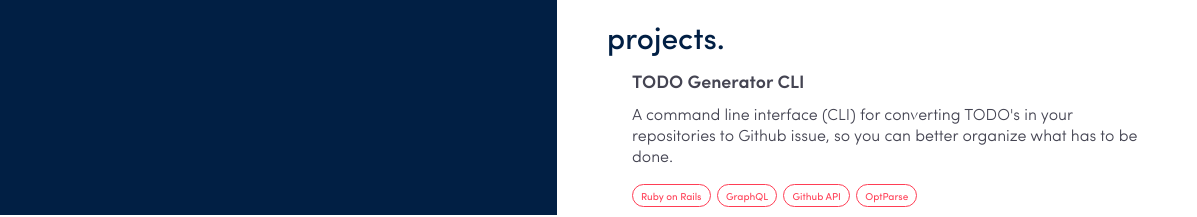
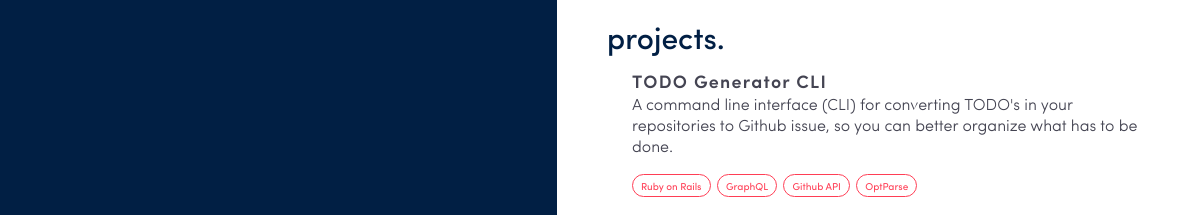
Before and after one commit to rkabani19/rkabani19.github.io, a Gatsby site in the folder version-2.0/: page / in a window 1280 px wide. Shown: the part 585-802 px from the top of the page, 83-1280 px from the left. Built offline with nearby package versions, Linux system fonts and the light colour scheme; Gatsby itself is replaced by a stand-in of ours.

Commit message:
missc fixes & make right container scrollable on overflow

```diff
--- a/version-2.0/src/components/projects.js
+++ b/version-2.0/src/components/projects.js
@@ -34,12 +34,7 @@ const Header = styled.div`
 const Name = styled.div`
   font-size: ${fontSizes.large};
   font-weight: 600;
-  margin-bottom: 10px;
-
-  a {
-    letter-spacing: 0.07em;
-    position: relative;
-  }
+  letter-spacing: 0.07em;
 `;
 
 const Tags = styled.div`
@@ -76,7 +71,7 @@ const Description = styled.div`
 const Row = styled.div`
   display: flex;
   flex-direction: column;
-  padding-top: 15px;
+  margin-top: 15px;
   margin-bottom: 20px;
 `;
 
@@ -85,7 +80,7 @@ const pulse = keyframes`
 `
 
 const Resume = styled.div`
-  padding-top: 30px;
+  margin: 40px 0;
   position: relative;
 
   &:hover {
--- a/version-2.0/src/pages/index.js
+++ b/version-2.0/src/pages/index.js
@@ -6,25 +6,25 @@ import { graphql } from 'gatsby';
 
 const LeftContainer = styled.div`
   flex-basis: 50%;
-  flex: 1;
-  height: 100vh
 `;
 
  const RightContainer = styled.div`
   flex-basis: 50%;
-  flex; 1;
-  height: 100vh
+  height: 100vh;
+  overflow: auto;
 `;
 
  const MainContainer = styled.div`
   display: flex;
   flex-direction: row;
+  flex-wrap: wrap;
   align-content: space-between;
   align-items: stretch;
 `;
 
-const IndexPage = ({data}) => (
+const IndexPage = ({ data }) => (
   <Layout>
+    <div>
       <MainContainer>
         <LeftContainer>
           <About data={data.about.edges} />
@@ -35,6 +35,7 @@ const IndexPage = ({data}) => (
           <Projects data={data.projects.edges}/>
         </RightContainer>
       </MainContainer>
+    </div>
   </Layout>
 )
 
```
Also changed, not shown: version-2.0/src/styles/GlobalStyle.js (line endings or trailing spaces). Lines whose indentation alone changed are shown as unchanged.
